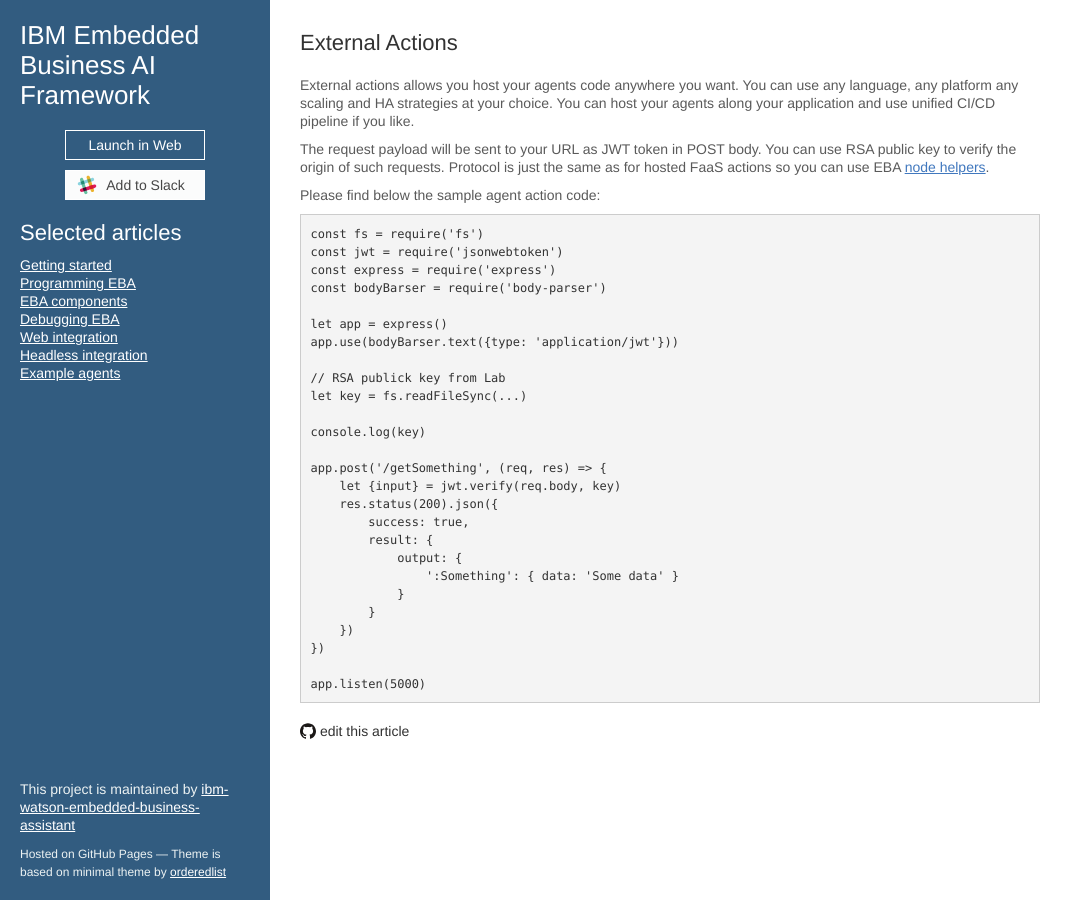
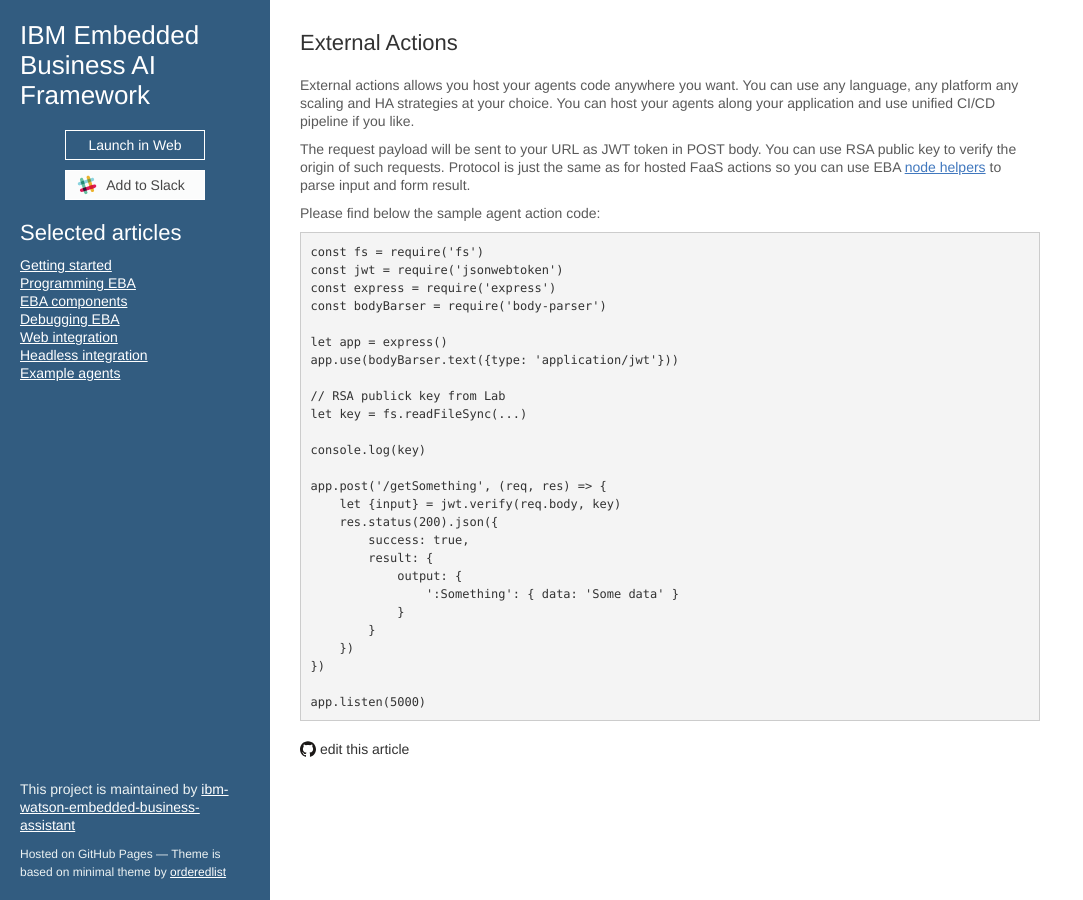
Before and after one commit to ibm-watson-embedded-business-assistant/eba-example-agents, a Jekyll site: the page built from docs/lab/ExternalRuntime.md, in a window 1280 px wide. Shown: the whole page, without its empty margins (0-1083 px from the left). Built offline with Jekyll 4.4.1, drawn with Linux system fonts in a browser that asks for light colours; our own code applies the rules of GitHub Pages for plain Markdown files; the repository's description, which GitHub fills in, is left out.

Commit message:
Update ExternalRuntime.md

```diff
--- a/docs/lab/ExternalRuntime.md
+++ b/docs/lab/ExternalRuntime.md
@@ -2,7 +2,7 @@
 
 External actions allows you host your agents code anywhere you want. You can use any language, any platform any scaling and HA strategies at your choice. You can host your agents along your application and use unified CI/CD pipeline if you like.
 
-The request payload will be sent to your URL as JWT token in POST body. You can use RSA public key to verify the origin of such requests. Protocol is just the same as for hosted FaaS actions so you can use EBA [node helpers](./NodeHelpers.md).
+The request payload will be sent to your URL as JWT token in POST body. You can use RSA public key to verify the origin of such requests. Protocol is just the same as for hosted FaaS actions so you can use EBA [node helpers](./NodeHelpers.md) to parse input and form result.
 
 Please find below the sample agent action code:
 
```
